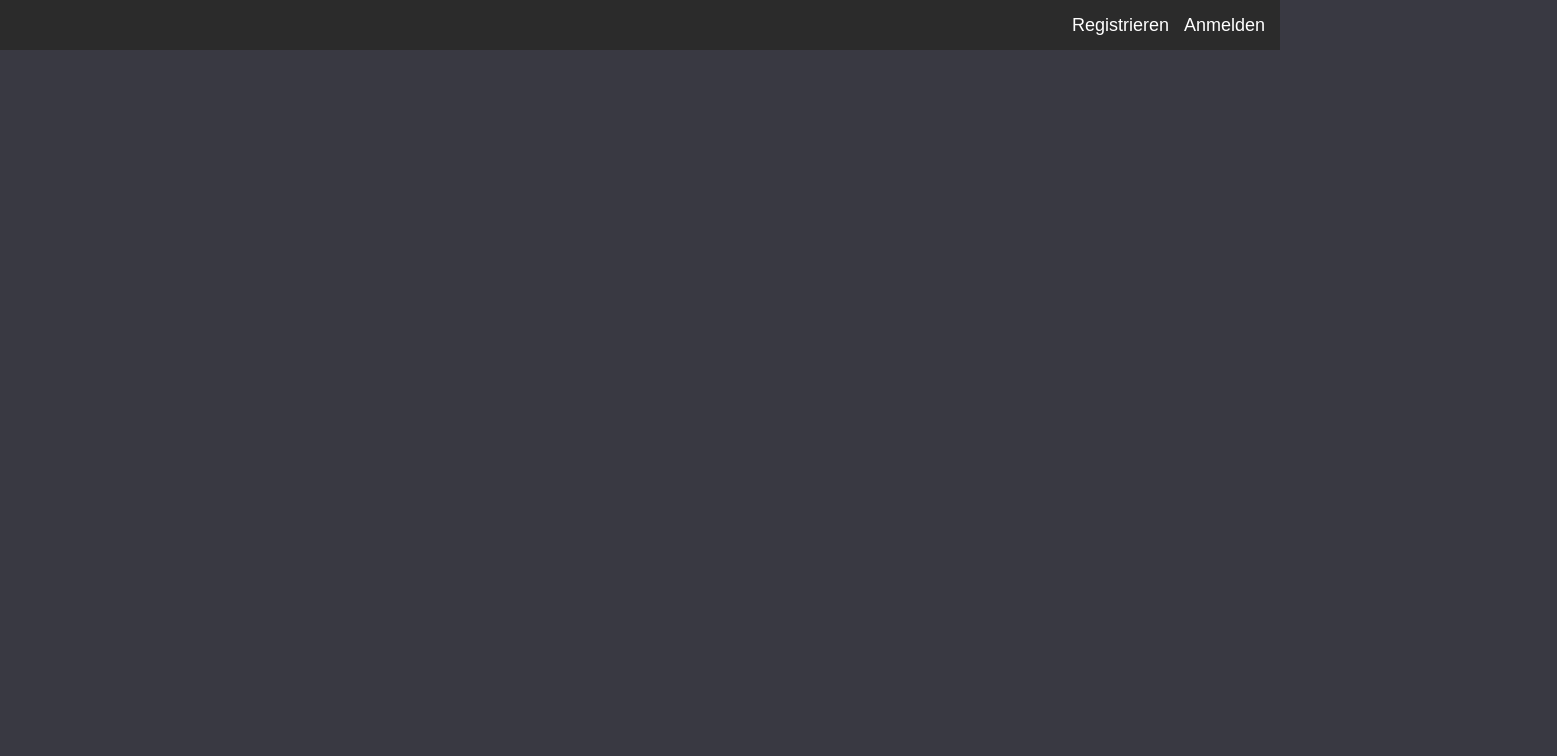
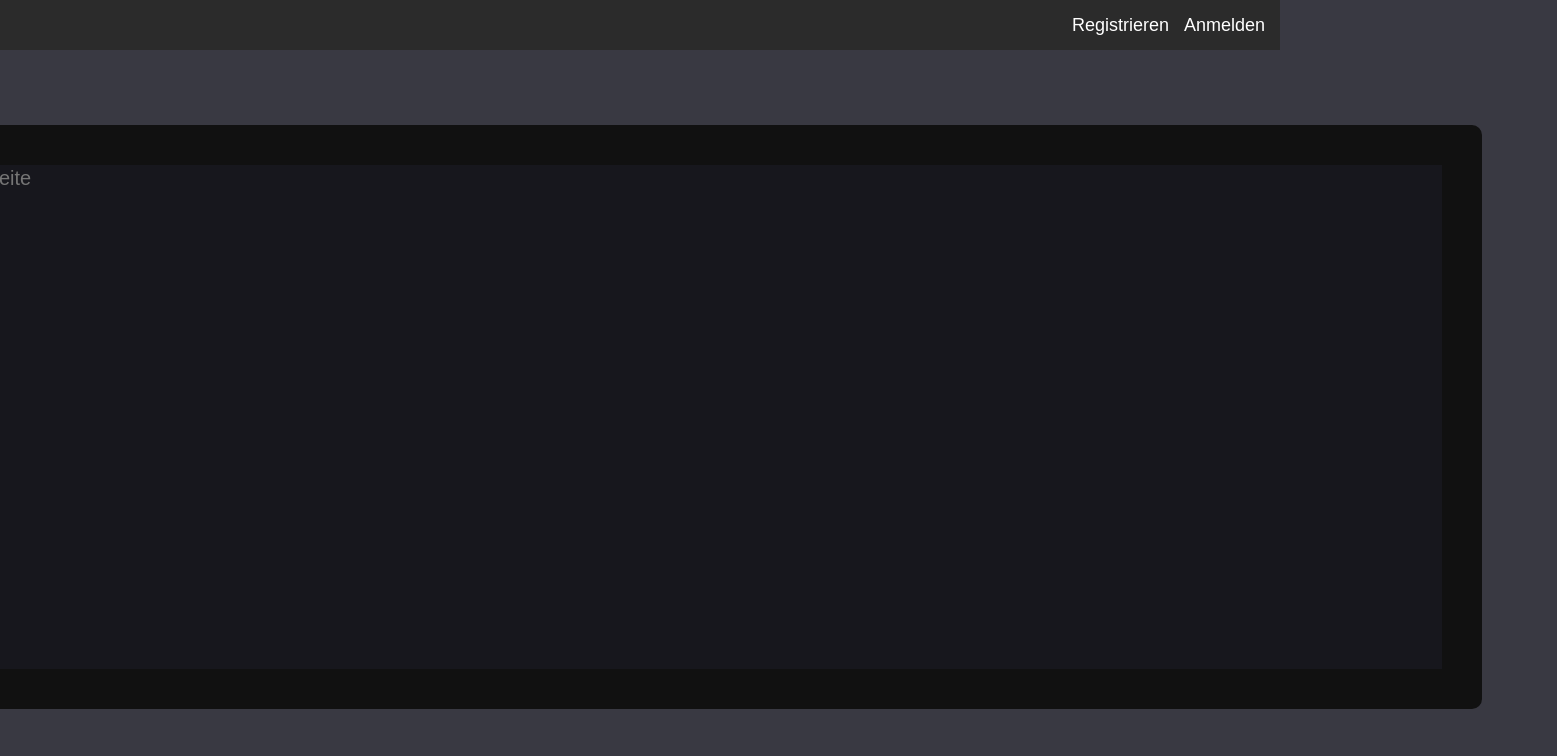
Before and after one commit to finnbechinka/ankinator, a React (Create React App) app in the folder client/: page /card/new in a window 1280 px wide. Shown: the top 756 px of the page, 1557 px wide, since content can reach past the window. Built offline with nearby package versions, Linux system fonts and the light colour scheme; no server answers.

Commit message:
creating new card works

```diff
--- a/client/src/App.css
+++ b/client/src/App.css
@@ -1,6 +1,4 @@
 .App {
-  width: 100vw;
-  height: auto;
   display: flex;
   align-items: center;
   flex-direction: column;
@@ -37,7 +35,6 @@ body {
   display: flex;
   justify-content: flex-end;
   align-items: center;
-  float: right;
   font-family: Arial, Helvetica, sans-serif;
 }
 
@@ -140,3 +137,56 @@ body {
 span {
   color: red;
 }
+
+
+
+
+/* CARD */
+
+.newCardContainer {
+  display: flex;
+  justify-content: center;
+  align-items: center;
+}
+
+.newCardForm {
+  display: flex;
+  flex-direction: column;
+  justify-content: flex-end;
+}
+
+.newCardForm .newCardField {
+  margin: 75px;
+  background-color: #17171d;
+  width: 1600px;
+  height: 500px;
+  border: 40px solid rgb(17, 17, 17);
+  border-radius: 10px;
+  font-size: 20px;
+  color: white;
+  font-family: Arial, Helvetica, sans-serif;
+  resize: none;
+}
+
+.newCardForm .buttonContainer {
+  display: flex;
+  justify-content: flex-end;
+  float: right;
+  margin: 75px;
+  margin-top: 0px;
+}
+
+.newCardForm button {
+  font-size: 20px;
+  height: 50px;
+  width: 200px;
+  border: none;
+  background-color: rgb(9, 82, 155);
+  border-radius: 5px;
+  color: white;
+}
+
+.newCardForm button:hover {
+  cursor: pointer;
+  background-color: lightskyblue;
+}
--- a/client/src/App.js
+++ b/client/src/App.js
@@ -6,6 +6,7 @@ import axios from "axios";
 import Register from "./pages/Register";
 import Anmelden from "./pages/Anmelden";
 import Dashboard from "./pages/Dashboard";
+import NewCard from "./pages/NewCard";
 
 export const AuthContext = createContext();
 
@@ -48,7 +49,7 @@ function App() {
             <div className="navBarLeft">
               {authState.status && (
                 <>
-                  <Link to="#" style={linkStyle}> Neue Karte</Link>
+                  <Link to="/card/new" style={linkStyle}> Neue Karte</Link>
                 </>
               )}
             </div>
@@ -70,6 +71,7 @@ function App() {
             <Route path="/" element={<Register />} />
             <Route path="/login" element={<Anmelden />} />
             <Route path="/dashboard" element={<Dashboard />} />
+            <Route path="/card/new" element={<NewCard />} />
           </Routes>
         </Router>
       </AuthContext.Provider>
--- a/client/src/pages/Dashboard.js
+++ b/client/src/pages/Dashboard.js
@@ -14,6 +14,7 @@ function Dashboard() {
     const { authState } = useContext(AuthContext);
     const [card, setCard] = useState({});
     const [viewBack, setViewBack] = useState(false);
+
     useEffect(() => {
         async function fetchData(){
             await axios.get(`http://localhost:3001/card/${authState.id}/next`).then((res) => {
--- /dev/null
+++ b/client/src/pages/NewCard.js
@@ -0,0 +1,59 @@
+import React, { useContext, useEffect } from "react";
+import axios from "axios";
+import { Formik, Form, Field, ErrorMessage } from "formik";
+import { useNavigate } from "react-router-dom";
+import { AuthContext } from "../App";
+
+function NewCard() {
+    const { authState } = useContext(AuthContext);
+    let navigate = useNavigate();
+
+    const initialValues = {
+        front: "",
+        back: ""
+    };
+
+    const onSubmit = (data) => {
+        axios.post("http://localhost:3001/card/new", { front: data.front, back: data.back, UserId: authState.id}).then((res) => {
+            if (res.data.error) {
+                alert(res.data.error);
+            } else {
+                alert("Karte erfolgreich erstellt");
+                navigate("/dashboard");
+            }
+        });
+    };
+
+    return (
+        <div className='newCardContainer'>
+            <Formik
+                initialValues={initialValues}
+                onSubmit={onSubmit}
+            >
+                <Form className='newCardForm'>
+                    <Field
+                        as="textarea"
+                        autocomplete="off"
+                        className="newCardField"
+                        name="front"
+                        placeholder="Lernkarte Vorderseite"
+                    />
+
+                    <Field
+                        as="textarea"
+                        autocomplete="off"
+                        className="newCardField"
+                        name="back"
+                        placeholder="Lernkarte Rückseite"
+                    />
+                    <div className='buttonContainer'>
+                        <button type="submit"> Karte erstellen</button>
+                    </div>
+                </Form>
+            </Formik>
+        </div>
+
+    )
+}
+
+export default NewCard;
--- a/client/src/pages/Register.js
+++ b/client/src/pages/Register.js
@@ -21,14 +21,12 @@ function Register() {
   });
 
   const onSubmit = (data) => {
-    console.log("submit call");
     axios.post("http://localhost:3001/auth", data).then((res) => {
       if (res.data.error) {
         alert(res.data.error);
       } else {
         alert("Registerierung erfolgreich")
       }
-      console.log(res.data);
     });
   };
 
```
